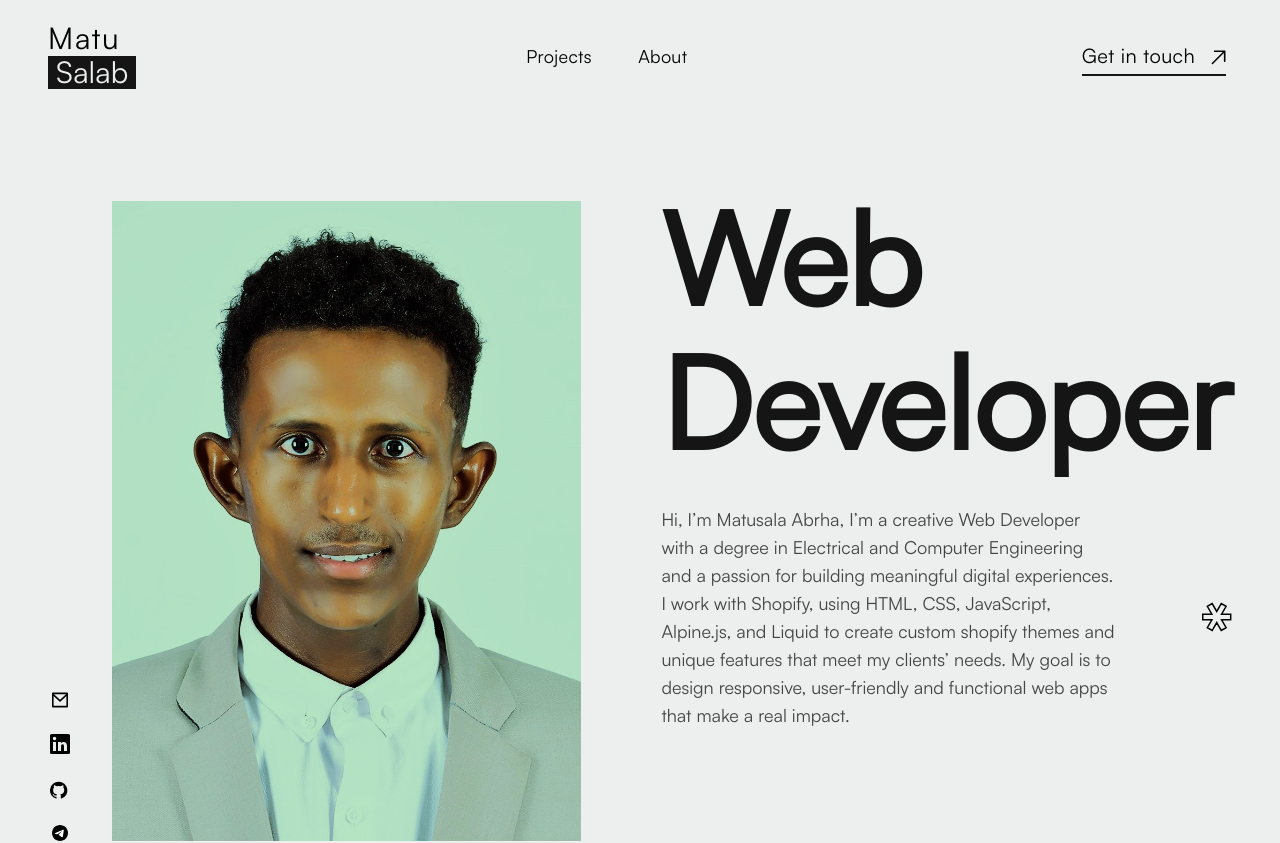
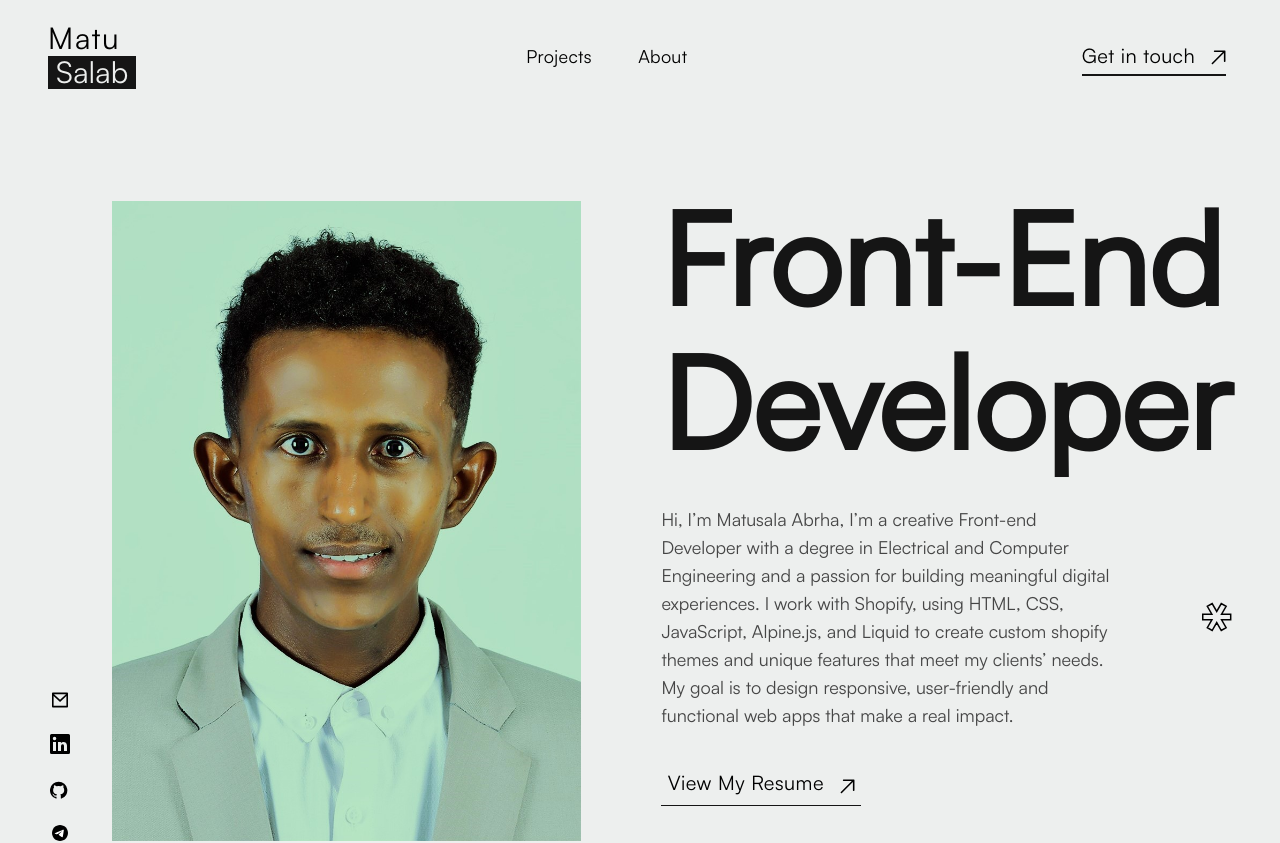
Before and after one commit to matusalab-dev/matusalab.dev, a Next.js app: page / in a window 1280 px wide. Shown: the top 843 px of the page. Built offline with nearby package versions, Linux system fonts and the light colour scheme.

Commit message:
add my resume link to my portfolio

```diff
--- a/app/components/HeroSection.tsx
+++ b/app/components/HeroSection.tsx
@@ -5,6 +5,7 @@ import { HeaderCopyTypes } from "../constants/header";
 
 import authorImage from "../../public/portfolio-hero.jpg";
 import MarqueeSection from "./MarqueeSection";
+import Link from "next/link";
 
 const HeroSection = ({
   headerCopyright,
@@ -40,6 +41,28 @@ const HeroSection = ({
             priority
           />
         </div>
+
+        <a
+          href="https://drive.google.com/file/d/1dxYrF-2uwXmOwY8KGQu5AytSO9lj7QEB/view?usp=sharing"
+          className="w-[12.5rem] mt-10 text-[--color--black] text-xl font-medium antialiased relative flex flex-col justify-center items-center after:content-[''] after:w-full hover:after:mx-auto hover:after:w-[12.5rem] after:transition-[width] after:h-[0.09rem] after:bg-[--color--heading] after:block after:absolute after:top-9 tracking-wide hover:tracking-wider transition-[letter-spacing] ease-out duration-100"
+        >
+          <div className="flex items-center">
+            View My Resume
+            <svg
+              className="ml-4 mt-2"
+              width="15"
+              height="15"
+              viewBox="0 0 19 19"
+              fill="none"
+              xmlns="http://www.w3.org/2000/svg"
+            >
+              <path
+                d="M4.6047 0.524023L17.3326 0.524024C17.464 0.523951 17.5942 0.549781 17.7156 0.600038C17.837 0.650295 17.9474 0.723993 18.0403 0.816918C18.1332 0.909843 18.2069 1.02017 18.2572 1.1416C18.3074 1.26302 18.3332 1.39317 18.3332 1.52458L18.3332 14.2525C18.3332 14.5179 18.2278 14.7724 18.0401 14.96C17.8525 15.1476 17.598 15.2531 17.3326 15.2531C17.0673 15.2531 16.8128 15.1476 16.6251 14.96C16.4375 14.7724 16.3321 14.5179 16.3321 14.2525L16.3329 3.93847L2.48338 17.788C2.29584 17.9756 2.04149 18.0809 1.77627 18.0809C1.51105 18.0809 1.2567 17.9756 1.06916 17.788C0.881628 17.6005 0.77627 17.3461 0.776271 17.0809C0.776271 16.8157 0.881628 16.5614 1.06916 16.3738L14.9187 2.52425L4.6047 2.52514C4.33933 2.52514 4.08484 2.41972 3.8972 2.23208C3.70956 2.04444 3.60414 1.78994 3.60414 1.52458C3.60414 1.25922 3.70956 1.00472 3.8972 0.817079C4.08484 0.629439 4.33933 0.524023 4.6047 0.524023Z"
+                fill="black"
+              />
+            </svg>
+          </div>
+        </a>
       </div>
       <div className="flex flex-col xs:flex-row gap-6 sm:gap-4 lg:gap-10 sm:col-span-full lg:col-[1/3] lg:ml-0 lg:row-[1/-1]">
         <SocialIcons styleIcons="flex xs:flex-col order-1 xs:-order-1" />
--- a/app/constants/header.tsx
+++ b/app/constants/header.tsx
@@ -7,11 +7,11 @@ export interface HeaderCopyTypes {
 export const HEADER_COPYRIGHT: HeaderCopyTypes[] = [
   {
     tags: ["React", "Next.js"],
-    headline: ["Web", "Shopify"],
+    headline: ["Front-End", "Shopify"],
     description:
       // "Hi there! I’m Matusala Abrha, a passionate who loves building things with code. As I've grown as a developer, I've dedicated myself to personally developing web applications that meet high standards and provide exceptional user experiences.",
       // "Hi there! I’m Matusala Abrha, an Electrical and Computer Engineering graduate with hands-on experience, I have developed web solutions, such as an e-commerce furniture store. My skills include writing clean, thorough debugging, and writing technical documentation. I excel in collaborating with teams and staying updated with industry trends. My background and experience make me a strong fit for your software development position ",
-      "Hi, I’m Matusala Abrha, I’m a creative Web Developer with a degree in Electrical and Computer Engineering and a passion for building meaningful digital experiences. I work with Shopify, using HTML, CSS, JavaScript, Alpine.js, and Liquid to create custom shopify themes and unique features that meet my clients’ needs. My goal is to design responsive, user-friendly and functional web apps that make a real impact.",
+      "Hi, I’m Matusala Abrha, I’m a creative Front-end Developer with a degree in Electrical and Computer Engineering and a passion for building meaningful digital experiences. I work with Shopify, using HTML, CSS, JavaScript, Alpine.js, and Liquid to create custom shopify themes and unique features that meet my clients’ needs. My goal is to design responsive, user-friendly and functional web apps that make a real impact.",
   },
   {
     tags: ["React", "Next.js"],
```
Also changed, not shown: 1 other file (tests, documents, lock files or other folders).
